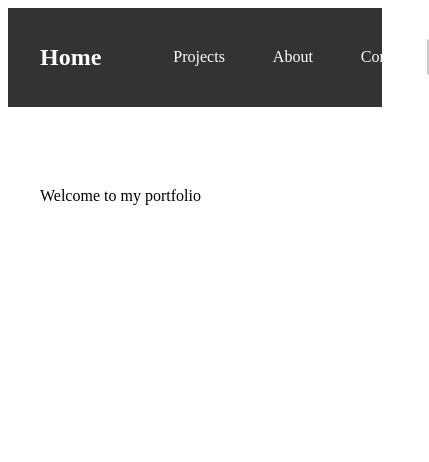
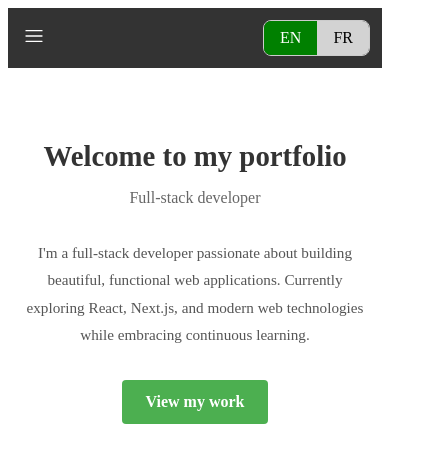
Before and after one commit to Bradley-Hill/bradley-hill-cloudflare, a Next.js app: page / in a window 390 px wide. Shown: the top 462 px of the page, 429 px wide, since content can reach past the window. Built offline with nearby package versions, Linux system fonts and the light colour scheme.

Commit message:
bradley-hill: added burger menu for smaller screens to navbar

```diff
--- a/app/components/nav/Navbar.module.css
+++ b/app/components/nav/Navbar.module.css
@@ -2,16 +2,36 @@
   background-color: #333;
   color: white;
   padding: 1rem;
-  margin-bottom: 2rem;
   display: flex;
   justify-content: space-between;
   align-items: center;
+  position: relative;
+}
+
+.hamburger {
+  display: none;
+  background: none;
+  border: none;
+  color: white;
+  font-size: 1.5rem;
+  cursor: pointer;
+  padding: 0.5rem;
+  transition: transform 0.3s ease;
+}
+
+.hamburger:hover {
+  transform: scale(1.1);
 }
 
 .navbarList {
   list-style: none;
   display: flex;
   gap: 1rem;
+}
+
+.navItem {
+  display: flex;
+  align-items: center;
 }
 
 .navLink {
@@ -30,7 +50,97 @@
   background-color: #444;
 }
 
-.navItem {
-  display: flex;
-  align-items: center;
+@keyframes slideDown {
+  from {
+    opacity: 0;
+    transform: translateY(-10px);
+  }
+  to {
+    opacity: 1;
+    transform: translateY(0);
+  }
 }
+
+@keyframes slideUp {
+  from {
+    opacity: 1;
+    transform: translateY(0);
+  }
+  to {
+    opacity: 0;
+    transform: translateY(-10px);
+  }
+}
+
+@media (max-width: 768px) {
+  .navbar {
+    flex-wrap: wrap;
+    position: relative;
+  }
+
+  .hamburger {
+    display: block;
+    transition: transform 0.3s ease;
+  }
+
+  .hamburger:hover {
+    transform: scale(1.2);
+  }
+
+  .navbarList {
+    display: none;
+    position: absolute;
+    top: calc(100%);
+    left: 0;
+    right: 0;
+    flex-direction: column;
+    gap: 0;
+    background-color: #333;
+    border-radius: 4px;
+    box-shadow: 0 4px 8px rgba(0, 0, 0, 0.2);
+    z-index: 100;
+    animation: slideUp 0.3s ease forwards;
+  }
+
+  .navbarList.open {
+    display: flex;
+    animation: slideDown 0.3s ease forwards;
+  }
+
+  .navItem {
+    width: 100%;
+  }
+
+  .navLink {
+    display: block;
+    width: 100%;
+    text-align: left;
+    padding: 1rem;
+    border-radius: 0;
+    border-bottom: 1px solid #444;
+  }
+
+  .navItem:last-child .navLink {
+    border-bottom: none;
+  }
+
+  .navLink:hover {
+    background-color: #444;
+  }
+}
+
+@media (max-width: 480px) {
+  .navbar {
+    padding: 0.75rem;
+  }
+
+  .hamburger {
+    font-size: 1.25rem;
+    padding: 0.25rem;
+  }
+
+  .navLink {
+    padding: 0.75rem;
+    font-size: 0.95rem;
+  }
+}
--- a/app/components/nav/Navbar.tsx
+++ b/app/components/nav/Navbar.tsx
@@ -1,33 +1,64 @@
 "use client";
-import React from "react";
+import { useState } from "react";
+import { RxHamburgerMenu } from "react-icons/rx";
 import Link from "next/link";
 import { useI18n } from "@/i18n/i18n";
 import { LanguageSwitcher } from "./LanguageSwitcher";
 import styles from "./Navbar.module.css";
 
 export default function Navbar() {
+  const [isOpen, setIsOpen] = useState(false);
   const { getText } = useI18n();
 
   return (
     <nav className={styles.navbar}>
-      <h1><a href="/" className={styles.navLink}>{getText("nav.home")}</a></h1>
-      <ul className={styles.navbarList}>
+      <button
+        className={styles.hamburger}
+        onClick={() => setIsOpen(!isOpen)}
+        aria-label="Toggle navigation menu"
+      >
+        <RxHamburgerMenu />
+      </button>
+
+      <ul className={`${styles.navbarList} ${isOpen ? styles.open : ""}`}>
         <li className={styles.navItem}>
-          <a href="/projects" className={styles.navLink}>
-            {getText("nav.projects")}
-          </a>
+          <Link
+            href="/"
+            className={styles.navLink}
+            onClick={() => setIsOpen(false)}
+          >
+            {getText("nav.home")}
+          </Link>
         </li>
         <li className={styles.navItem}>
-          <a href="/about" className={styles.navLink}>
-            {getText("nav.about")}
-          </a>
+          <Link
+            href="/projects"
+            className={styles.navLink}
+            onClick={() => setIsOpen(false)}
+          >
+            {getText("nav.projects")}
+          </Link>
         </li>
         <li className={styles.navItem}>
-          <a href="/contact" className={styles.navLink}>
+          <Link
+            href="/about"
+            className={styles.navLink}
+            onClick={() => setIsOpen(false)}
+          >
+            {getText("nav.about")}
+          </Link>
+        </li>
+        <li className={styles.navItem}>
+          <Link
+            href="/contact"
+            className={styles.navLink}
+            onClick={() => setIsOpen(false)}
+          >
             {getText("nav.contact")}
-          </a>
+          </Link>
         </li>
       </ul>
+
       <LanguageSwitcher />
     </nav>
   );
--- a/app/page.module.css
+++ b/app/page.module.css
@@ -1,5 +1,7 @@
 .page {
   min-height: 100vh;
+  display: flex;
+  flex-direction: column;
   padding: 2rem;
 }
 
@@ -14,6 +16,99 @@
 }
 
 .content {
-  max-width: 800px;
+  flex: 1;
+  display: flex;
+  flex-direction: column;
+  justify-content: flex-start;
+  padding-top: 2rem;
+  align-items: center;
+  max-width: 900px;
   margin: 0 auto;
+  text-align: center;
 }
+
+.heroSection {
+  margin: 0 auto 3rem auto;
+  width: 100%;
+  max-width: 700px;
+}
+
+.heroTitle {
+  color: #333;
+  font-size: 3rem;
+  margin-bottom: 1rem;
+  font-weight: 700;
+}
+
+.heroSubtitle {
+  color: #666;
+  font-size: 1.5rem;
+  margin-bottom: 2rem;
+  font-weight: 300;
+}
+
+.heroDescription {
+  color: #555;
+  font-size: 1.1rem;
+  line-height: 1.8;
+  margin: 0 auto 2rem auto;
+  max-width: 600px;
+}
+
+.ctaButton {
+  display: inline-block;
+  background-color: #4caf50;
+  color: white;
+  padding: 1rem 2rem;
+  border-radius: 4px;
+  text-decoration: none;
+  font-weight: 600;
+  transition: background-color 0.3s ease;
+  font-size: 1.1rem;
+}
+
+.ctaButton:hover {
+  background-color: #45a049;
+}
+
+/* Responsive */
+@media (max-width: 768px) {
+  .page {
+    padding: 1.5rem;
+  }
+
+  .heroTitle {
+    font-size: 2.2rem;
+  }
+
+  .heroSubtitle {
+    font-size: 1.2rem;
+  }
+
+  .heroDescription {
+    font-size: 1rem;
+  }
+}
+
+@media (max-width: 480px) {
+  .page {
+    padding: 1rem;
+  }
+
+  .heroTitle {
+    font-size: 1.8rem;
+  }
+
+  .heroSubtitle {
+    font-size: 1rem;
+  }
+
+  .heroDescription {
+    font-size: 0.95rem;
+  }
+
+  .ctaButton {
+    padding: 0.8rem 1.5rem;
+    font-size: 1rem;
+  }
+}
--- a/app/page.tsx
+++ b/app/page.tsx
@@ -1,18 +1,24 @@
 "use client";
 import { useI18n } from "@/i18n/i18n";
-import { LanguageSwitcher } from "./components/nav/LanguageSwitcher";
+import Link from "next/link";
 import styles from "./page.module.css";
 
 export default function Home() {
   const { getText } = useI18n();
 
-  const welcomeText = getText("home.welcome");
-  const title = getText("nav.home");
-
   return (
     <div className={styles.page}>
       <main className={styles.content}>
-        <p>{welcomeText}</p>
+        <section className={styles.heroSection}>
+          <h1 className={styles.heroTitle}>{getText("home.welcome")}</h1>
+          <p className={styles.heroSubtitle}>{getText("home.subtitle")}</p>
+          <p className={styles.heroDescription}>
+            {getText("home.description")}
+          </p>
+          <Link href="/projects" className={styles.ctaButton}>
+            {getText("home.cta")}
+          </Link>
+        </section>
       </main>
     </div>
   );
--- a/locales/en.json
+++ b/locales/en.json
@@ -14,7 +14,8 @@
   "home": {
     "welcome": "Welcome to my portfolio",
     "subtitle": "Full-stack developer",
-    "cta": "View my work"
+    "cta": "View my work",
+    "description": "I'm a full-stack developer passionate about building beautiful, functional web applications. Currently exploring React, Next.js, and modern web technologies while embracing continuous learning."
   },
   "projects": {
     "title": "Projects",
--- a/locales/fr.json
+++ b/locales/fr.json
@@ -14,7 +14,8 @@
   "home": {
     "welcome": "Bienvenue dans mon portfolio",
     "subtitle": "Développeur full-stack",
-    "cta": "Voir mon travail"
+    "cta": "Voir mon travail",
+    "description": "Je suis développeur full-stack passionné par la création d'applications web belles et fonctionnelles. J'explore actuellement React, Next.js et les technologies web modernes tout en embrassant l'apprentissage continu."
   },
   "projects": {
     "title": "Projets",
```
